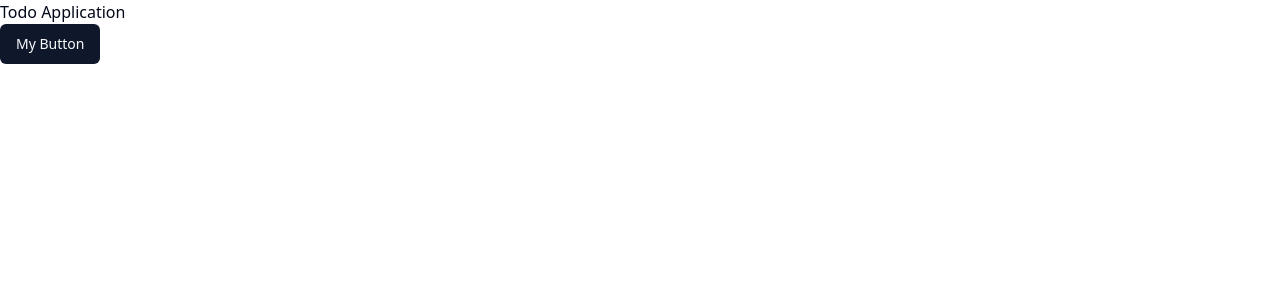
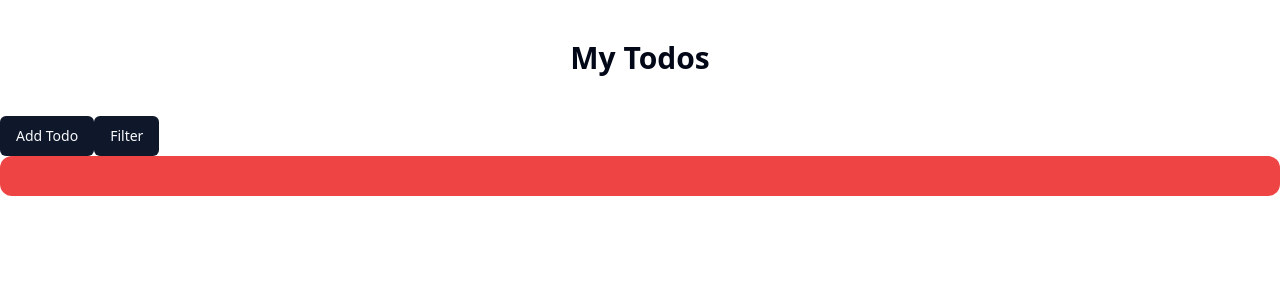
Before and after one commit to Rimon0000/Todo-App-Redux-Typescript, a React (Vite) app: page / in a window 1280 px wide. Shown: the top 300 px of the page. Built offline with nearby package versions, Linux system fonts and the light colour scheme.

Commit message:
Todo components basic structure done

```diff
--- a/src/App.tsx
+++ b/src/App.tsx
@@ -1,12 +1,10 @@
-import { Button } from "./components/ui/button"
+import Todo from "./pages/Todo"
 
 function App() {
 
   return (
     <>
-    <h1>Todo Application</h1>
-    <Button>My Button</Button>
-
+    <Todo></Todo>
     </>
   )
 }
--- /dev/null
+++ b/src/components/todo/TodoCard.tsx
@@ -0,0 +1,18 @@
+import { Button } from "../ui/button";
+
+const TodoCard = () =>{
+    return (
+        <div className="bg-white rounded-md flex justify-between items-center p-3">
+            <input type="checkbox" name="" id="" />
+            <p className="font-semibold">Todo Title</p>
+            <p>Time</p>
+            <p>Description</p>
+            <div className="space-x-5">
+                <Button>del</Button>
+                <Button>Edit</Button>
+            </div>
+        </div>
+    )
+}
+
+export default TodoCard;
--- /dev/null
+++ b/src/components/todo/TodoContainer.tsx
@@ -0,0 +1,22 @@
+import { Button } from "../ui/button";
+import TodoCard from "./TodoCard";
+
+const TodoContainer = () =>{
+    return (
+        <div>
+            <div>
+                <Button>Add Todo</Button>
+                <Button>Filter</Button>
+            </div>
+            <div className="bg-red-500 h-full w-full rounded-xl p-5 space-y-3">
+                {/* <div className="bg-white text-2xl font-semibold p-5 flex justify-center items-center">
+                    <p>There is no Task pending</p>
+                </div> */}
+                {/* <TodoCard></TodoCard> */}
+            </div>
+
+        </div>
+    )
+}
+
+export default TodoContainer;
--- /dev/null
+++ b/src/components/ui/Container.tsx
@@ -0,0 +1,15 @@
+import { ReactNode } from "react";
+
+type TContainerProps = {
+    children: ReactNode
+}
+
+const Container = ({children} : TContainerProps) =>{
+    return (
+        <div className="w-full max-w-7xl h-screen mx-auto">
+            {children}
+        </div>
+    )
+}
+
+export default Container;
--- /dev/null
+++ b/src/pages/Todo.tsx
@@ -0,0 +1,13 @@
+import TodoContainer from "@/components/todo/TodoContainer";
+import Container from "@/components/ui/Container";
+
+const Todo = () =>{
+    return (
+        <Container>
+            <h1 className="text-center text-3xl font-semibold my-10">My Todos</h1>
+            <TodoContainer></TodoContainer>
+        </Container>
+    )
+}
+
+export default Todo;
```
